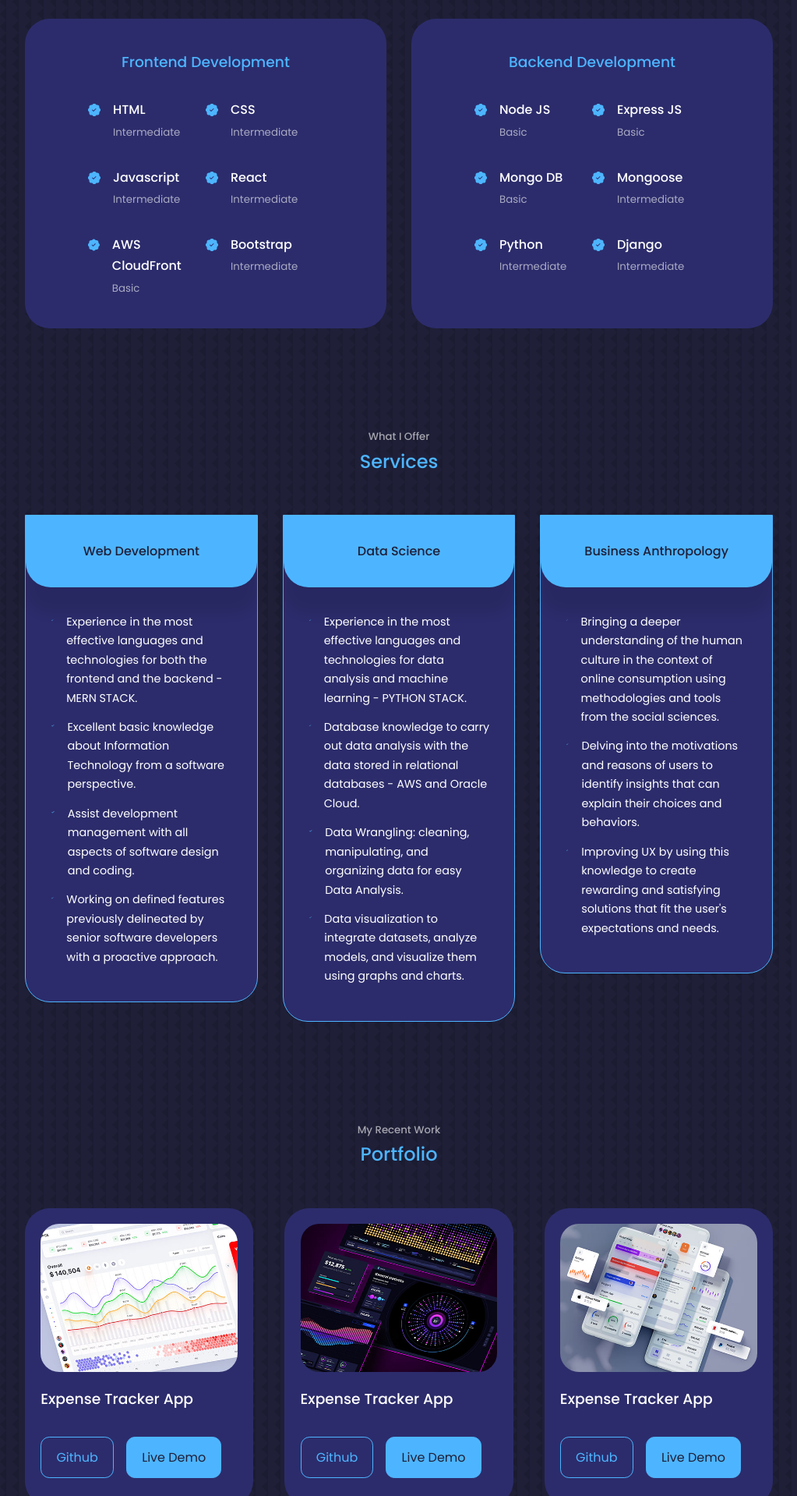
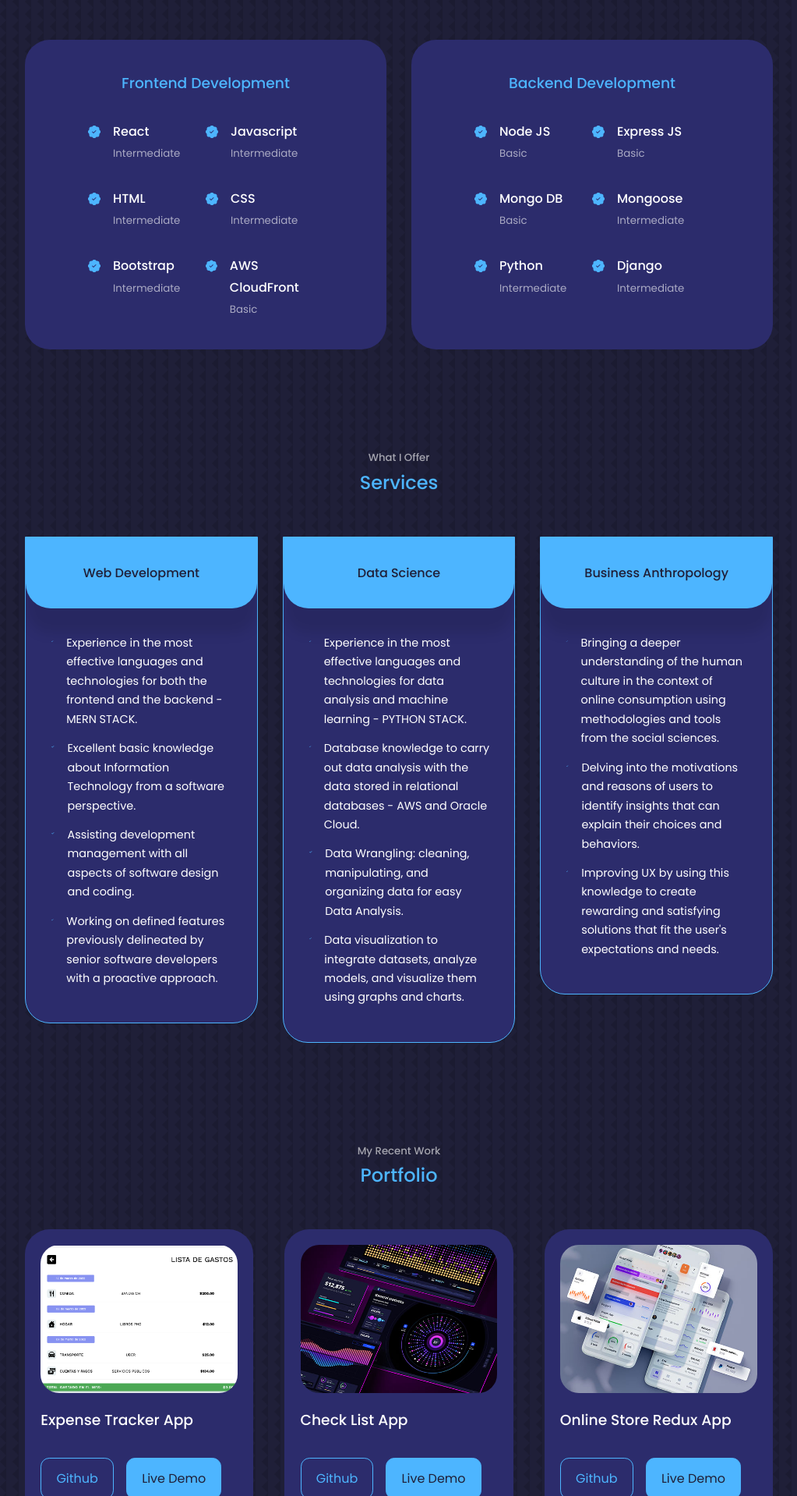
Before and after one commit to ruedalibre/react-portfolio-website, a React (Create React App) app: page / in a window 1280 px wide. Shown: the part 1846-3764 px from the top of the page at 78% size, without its empty margins (128-1151 px from the left). Built offline with nearby package versions, Linux system fonts and the light colour scheme.

Commit message:
assets changes

```diff
--- a/src/components/about/About.jsx
+++ b/src/components/about/About.jsx
@@ -39,7 +39,7 @@ const About = () => {
             </article>
           </div>
 
-          <p>I am a social scientist with experience in qualitative and quantitative methodologies and tools. After finishing my master's degree I started to implement programming and data science in my daily work to broaden my knowledge about users in the age of online consumption. <br /> Today I have a background as a fullstack developer and as a data scientist with an emphasis on mobile development and machine learning. I would like to join a company that gives me the opportunity to implement all this experience and continue developing my career.
+          <p>I am a social scientist with experience in quantitative and qualitative research methodologies and tools. After completing my master's degree in 2014, I decided to incorporate programming and data science into my daily work to further my knowledge of online consumption and human interactions. <br/> Today I have experience as a fullstack developer and as a data scientist with an emphasis on mobile development and machine learning. I would like to join a company that gives me the opportunity to put all this experience into practice and continue developing my career.
           </p>
 
           <a href="#contact" className='btn btn-primary'>Let's Talk!</a>
--- a/src/components/experience/Experience.jsx
+++ b/src/components/experience/Experience.jsx
@@ -5,13 +5,27 @@ import {BsFillPatchCheckFill} from 'react-icons/bs'
 const Experience = () => {
   return (
     <section id='experience'>
-      <h5>What Skill I Have</h5>
+      <h5>What Skills I Have</h5>
       <h2>My Experience</h2>
 
       <div className="container experience__container">
         <div className="experience__frontend">
           <h3>Frontend Development</h3>
           <div className="experience__content">
+          <article className='experience__details'>
+              <BsFillPatchCheckFill className='experience__details-icon'/>
+              <div>
+                <h4>React</h4>
+                <small className='text-light'>Intermediate</small>
+              </div>
+            </article>
+            <article className='experience__details'>
+              <BsFillPatchCheckFill className='experience__details-icon'/>
+              <div>
+                <h4>Javascript</h4>
+                <small className='text-light'>Intermediate</small>
+              </div>
+            </article>
             <article className='experience__details'>
               <BsFillPatchCheckFill className='experience__details-icon'/>
               <div>
@@ -29,14 +43,7 @@ const Experience = () => {
             <article className='experience__details'>
               <BsFillPatchCheckFill className='experience__details-icon'/>
               <div>
-                <h4>Javascript</h4>
-                <small className='text-light'>Intermediate</small>
-              </div>
-            </article>
-            <article className='experience__details'>
-              <BsFillPatchCheckFill className='experience__details-icon'/>
-              <div>
-                <h4>React</h4>
+                <h4>Bootstrap</h4>
                 <small className='text-light'>Intermediate</small>
               </div>
             </article>
@@ -45,13 +52,6 @@ const Experience = () => {
               <div>
                 <h4>AWS CloudFront</h4>
                 <small className='text-light'>Basic</small>
-              </div>
-            </article>
-            <article className='experience__details'>
-              <BsFillPatchCheckFill className='experience__details-icon'/>
-              <div>
-                <h4>Bootstrap</h4>
-                <small className='text-light'>Intermediate</small>
               </div>
             </article>
           </div>
--- a/src/components/portfolio/Portfolio.jsx
+++ b/src/components/portfolio/Portfolio.jsx
@@ -1,6 +1,6 @@
 import React from 'react'
 import './portfolio.css'
-import IMG1 from '../../assets/portfolio1.jpg'
+import IMG1 from '../../assets/portfolio1.png'
 import IMG2 from '../../assets/portfolio2.jpg'
 import IMG3 from '../../assets/portfolio3.jpg'
 import IMG4 from '../../assets/portfolio4.jpg'
@@ -13,44 +13,44 @@ const data = [
     id: 1,
     image: IMG1,
     title: 'Expense Tracker App',
-    github: 'https://github.com/ruedalibre/react_projects',
-    demo: 'https://github.com/ruedalibre/'
+    github: 'https://github.com/ruedalibre/react_projects/tree/master/projects/expense-tracker-app',
+    demo: 'https://expend-tracker-app.web.app/'
   },
   {
     id: 2,
     image: IMG2,
-    title: 'Expense Tracker App',
-    github: 'https://github.com/ruedalibre/react_projects',
-    demo: 'https://github.com/ruedalibre/'
+    title: 'Check List App',
+    github: 'https://github.com/ruedalibre/react_projects/tree/master/projects/check_list_app',
+    demo: 'https://check-list-app-45cf6.web.app'
   },
   {
     id: 3,
     image: IMG3,
-    title: 'Expense Tracker App',
-    github: 'https://github.com/ruedalibre/react_projects',
-    demo: 'https://github.com/ruedalibre/'
+    title: 'Online Store Redux App',
+    github: 'https://github.com/ruedalibre/react_projects/tree/master/projects/online_store_redux-app',
+    demo: 'https://online-store-redux-app.web.app/'
   },
   {
     id: 4,
-    image: IMG4,
-    title: 'Expense Tracker App',
-    github: 'https://github.com/ruedalibre/react_projects',
-    demo: 'https://github.com/ruedalibre/'
+    image: IMG5,
+    title: 'Blog App',
+    github: 'https://github.com/ruedalibre/react_projects/tree/master/projects/blog_app',
+    demo: 'https://blog-app-303e0.web.app/'
   },
   {
     id: 5,
-    image: IMG5,
-    title: 'Expense Tracker App',
-    github: 'https://github.com/ruedalibre/react_projects',
-    demo: 'https://github.com/ruedalibre/'
+    image: IMG6,
+    title: 'Context Api App',
+    github: 'https://github.com/ruedalibre/react_projects/tree/master/projects/context_api_project',
+    demo: 'https://context-api-app.web.app/'
   },
   {
     id: 6,
-    image: IMG6,
-    title: 'Expense Tracker App',
-    github: 'https://github.com/ruedalibre/react_projects',
-    demo: 'https://github.com/ruedalibre/'
-  },
+    image: IMG4,
+    title: 'Eleven Question Quiz App',
+    github: 'https://github.com/ruedalibre/eleven-question-quiz-app',
+    demo: 'https://github.com/ruedalibre/eleven-question-quiz-app'
+  }
 
 ]
 
--- a/src/components/services/Services.jsx
+++ b/src/components/services/Services.jsx
@@ -25,7 +25,7 @@ const Services = () => {
             </li>
             <li>
               <BiCheck className='service__list-icon'/>
-              <p>Assist development management with all aspects of software design and coding.</p>
+              <p>Assisting development management with all aspects of software design and coding.</p>
             </li>
             <li>
               <BiCheck className='service__list-icon'/>
--- a/src/components/testimonials/Testimonials.jsx
+++ b/src/components/testimonials/Testimonials.jsx
@@ -15,27 +15,23 @@ import 'swiper/css/pagination';
 const data = [
   {
     avatar: AVTR1,
-    name: 'Personaje 1',
+    name: 'Diana Sofía Zuluaga',
     review: 'Lorem ipsum dolor sit amet consectetur, adipisicing elit. Beatae architecto minima velit, nam, pariatur ut fuga, temporibus nemo sapiente suscipit id repellat eius rerum sit consequuntur expedita mollitia fugit voluptatum?'
-
   },
   {
     avatar: AVTR2,
-    name: 'Personaje 2',
+    name: 'Mauricio López',
     review: 'Lorem ipsum dolor sit amet consectetur, adipisicing elit. Beatae architecto minima velit, nam, pariatur ut fuga, temporibus nemo sapiente suscipit id repellat eius rerum sit consequuntur expedita mollitia fugit voluptatum?'
-
   },
   {
     avatar: AVTR3,
-    name: 'Personaje 3',
+    name: 'Alejandra Montoya',
     review: 'Lorem ipsum dolor sit amet consectetur, adipisicing elit. Beatae architecto minima velit, nam, pariatur ut fuga, temporibus nemo sapiente suscipit id repellat eius rerum sit consequuntur expedita mollitia fugit voluptatum?'
-
   },
   {
     avatar: AVTR4,
-    name: 'Personaje 4',
+    name: 'Lina Tamayo',
     review: 'Lorem ipsum dolor sit amet consectetur, adipisicing elit. Beatae architecto minima velit, nam, pariatur ut fuga, temporibus nemo sapiente suscipit id repellat eius rerum sit consequuntur expedita mollitia fugit voluptatum?'
-
   },
 
 ]
```
Also changed, not shown: src/assets/Captura de Pantalla 2022-04-02 a la(s) 13.55.48.png (added), src/assets/portfolio1.png (added).
